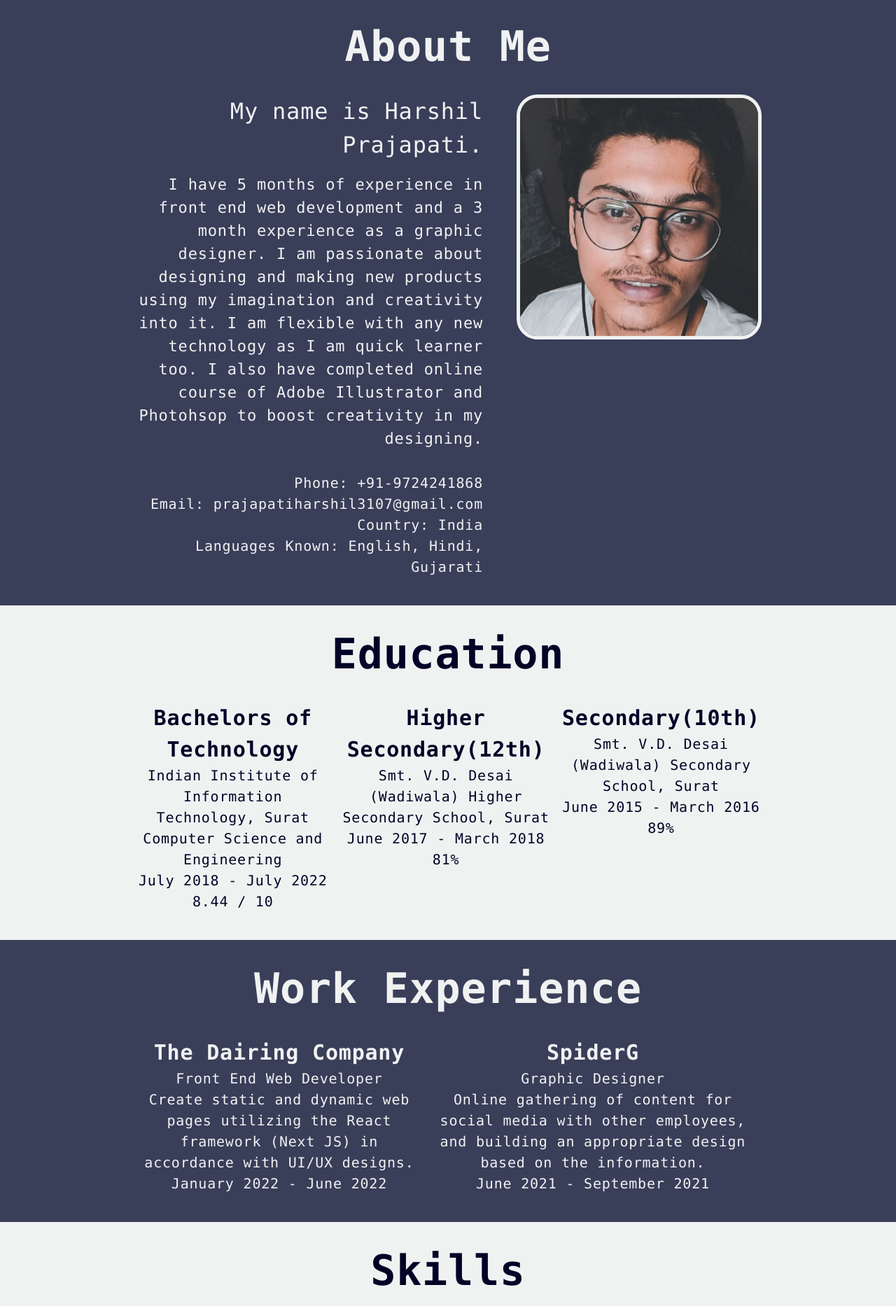
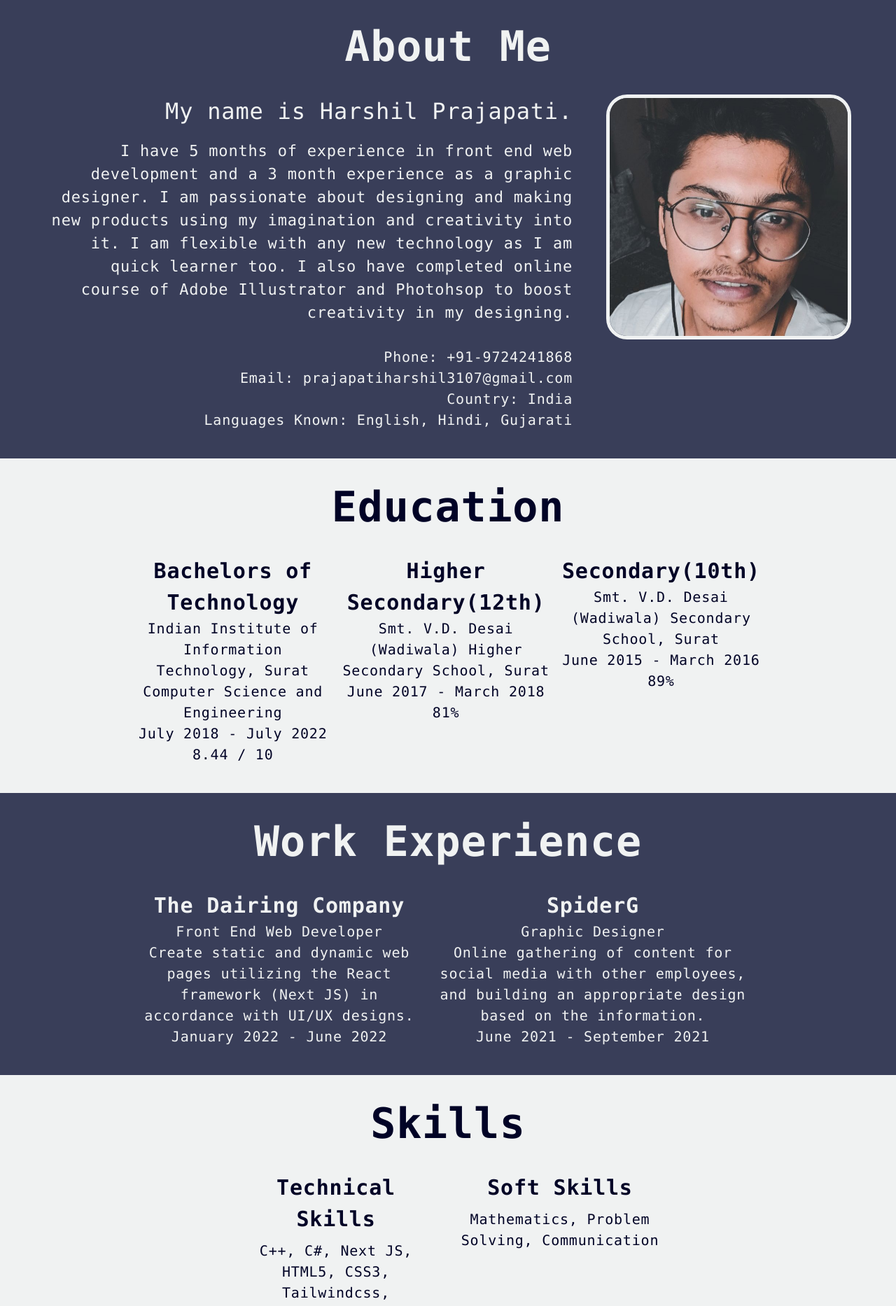
Before and after one commit to hARSHILp7/My-Portfolio, a Next.js app: page / in a window 1280 px wide. Shown: the part 880-2746 px from the top of the page at 70% size. Built offline with nearby package versions, Linux system fonts and the light colour scheme.

Commit message:
seventh commit

```diff
--- a/pages/index.js
+++ b/pages/index.js
@@ -54,7 +54,7 @@ export default function Home() {
       <div className="font-mono bg-[#393E59] text-[#F0F2F2] text-center" id="AboutMe">
         <div className="pt-6 pb-10">
           <p className="text-[60px] font-bold mb-6">About Me</p>
-          <div className="flex flex-col-reverse justify-center max-w-[70%] mx-auto md:flex-row">
+          <div className="flex flex-col-reverse justify-center max-w-[90%] mx-auto md:flex-row">
             <div className="flex flex-col text-left md:text-right">
               <p className="text-[32px]">My name is Harshil Prajapati.</p>
               <p className="text-[22px] mt-4">I have 5 months of experience in front end web development and a 3 month experience as a graphic designer. I am passionate about designing and making new products using my imagination and creativity into it. I am flexible with any new technology as I am quick learner too. I also have completed online course of Adobe Illustrator and Photohsop to boost creativity in my designing.</p>
@@ -65,7 +65,7 @@ export default function Home() {
                 <p>Languages Known: English, Hindi, Gujarati</p>
               </div>
             </div>
-            <img src="MyPic.jpg" className="w-[350px] h-[350px] rounded-[30px] border-[5px] border-[#F0F2F2] ml-12 mb-4 md:mb-0" alt="" />
+            <img src="MyPic.jpg" className="w-[350px] h-[350px] rounded-[30px] border-[5px] border-[#F0F2F2] md:ml-12 mb-4 md:mb-0 mx-auto" alt="" />
           </div>
         </div>
       </div>
@@ -138,12 +138,12 @@ export default function Home() {
       <div className="font-mono text-[#010326] text-center" id="Skills">
         <div className="pt-6 pb-10">
           <p className="text-[60px] font-bold mb-6">Skills</p>
-          <div className="flex flex-col justify-between max-w-[50%] mx-auto md:flex-row">
-            <div className="w-[300px] mb-8 md:mb-0">
+          <div className="flex flex-col justify-between md:max-w-[50%] mx-auto md:flex-row">
+            <div className="w-[300px] mb-8 md:mb-0 mx-auto">
               <p className="font-bold text-[30px] mb-2">Technical Skills</p>
               <p className="text-[20px]">C++, C#, Next JS, HTML5, CSS3, Tailwindcss, JavaScript, Git, SQL, Illustrator, Photoshop</p>
             </div>
-            <div className="w-[300px]">
+            <div className="w-[300px] mx-auto">
               <p className="font-bold text-[30px] mb-2">Soft Skills</p>
               <p className="text-[20px]">Mathematics, Problem Solving, Communication</p>
             </div>
```
